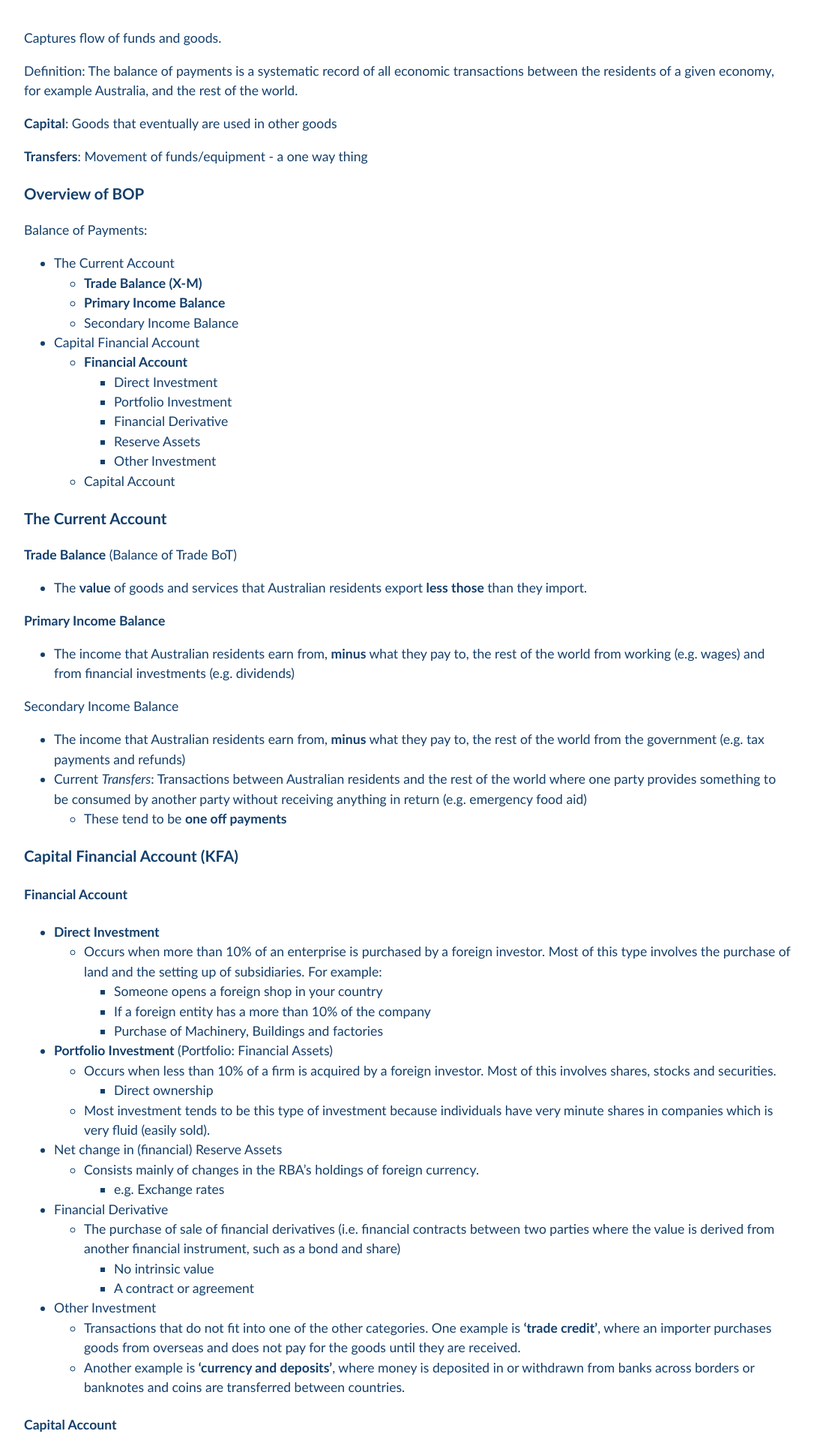
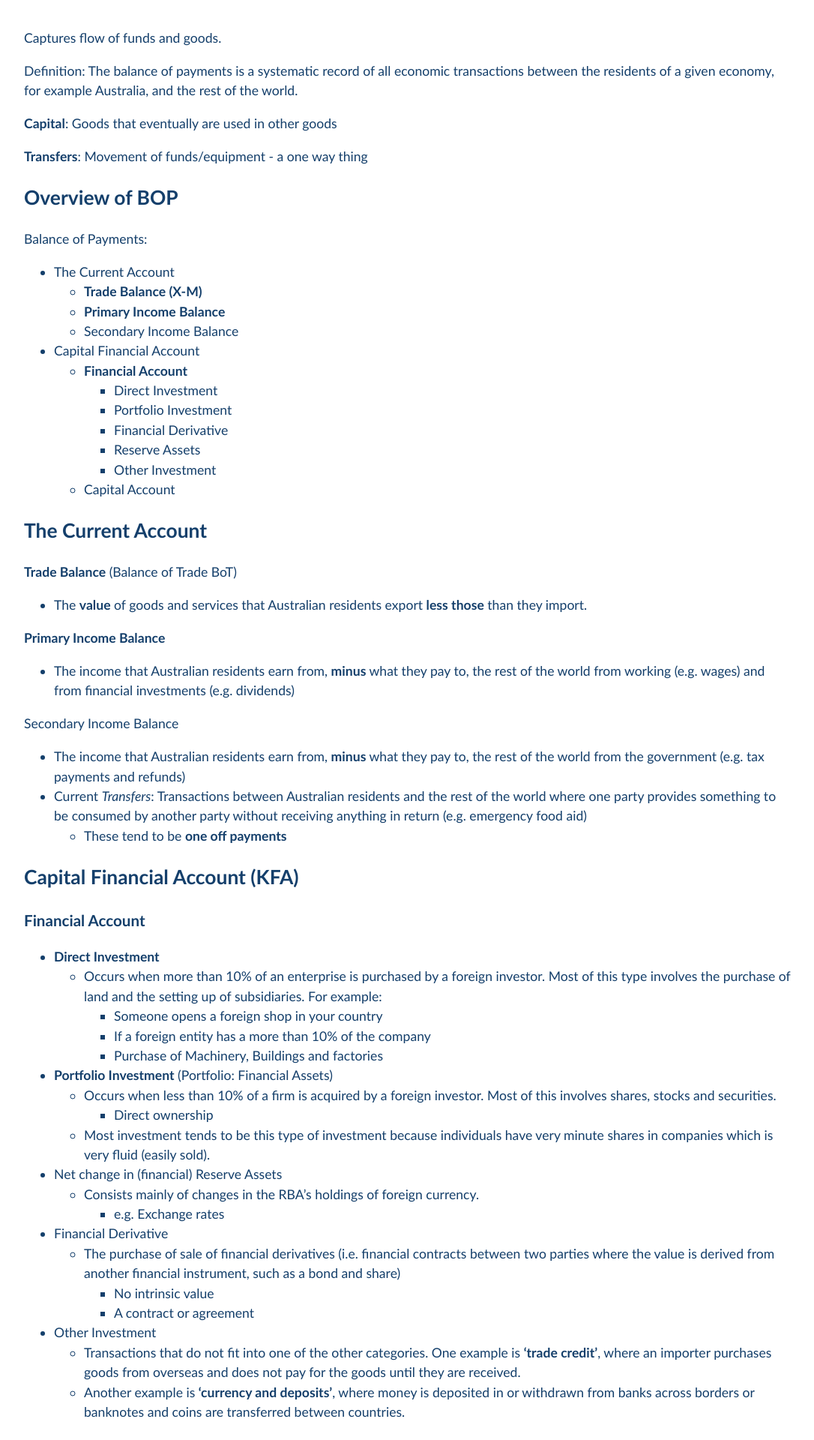
Before and after one commit to Pi-thagoras/the-chicken-pen, a Jekyll site: the page built from economics/econs_year_12/Balance-of-Payments.md, in a window 1280 px wide. Shown: the part 347-2267 px from the top of the page at 75% size, without its empty margins (96-1182 px from the left). Built offline with Jekyll 4.4.1, drawn with Linux system fonts in a browser that asks for light colours.

Commit message:
vault backup: 2024-02-06 19:54:48

```diff
--- a/economics/econs_year_12/Balance-of-Payments.md
+++ b/economics/econs_year_12/Balance-of-Payments.md
@@ -10,7 +10,7 @@ Definition: The balance of payments is a systematic record of all economic trans
 
 **Transfers**: Movement of funds/equipment - a one way thing
 
-### Overview of BOP
+## Overview of BOP
 
 Balance of Payments:
 - The Current Account
@@ -26,7 +26,7 @@ Balance of Payments:
 		- Other Investment
 	- Capital Account
 
-### The Current Account
+## The Current Account
 
 **Trade Balance** (Balance of Trade BoT)
 - The **value** of goods and services that Australian residents export **less those** than they import.
@@ -39,9 +39,9 @@ Secondary Income Balance
 - Current *Transfers*: Transactions between Australian residents and the rest of the world where one party provides something to be consumed by another party without receiving anything in return (e.g. emergency food aid)
 	- These tend to be **one off payments**
 
-### Capital Financial Account (KFA)
+## Capital Financial Account (KFA)
 
-#### Financial Account
+### Financial Account
 
 - **Direct Investment**
 	- Occurs when more than 10% of an enterprise is purchased by a foreign investor. Most of this type involves the purchase of land and the setting up of subsidiaries. For example:
@@ -63,7 +63,7 @@ Secondary Income Balance
 	- Transactions that do not fit into one of the other categories. One example is **'trade credit'**, where an importer purchases goods from overseas and does not pay for the goods until they are received.
 	- Another example is **'currency and deposits'**, where money is deposited in or withdrawn from banks across borders or banknotes and coins are transferred between countries.
 
-#### Capital Account
+### Capital Account
 
 - Capital Transfers
 	- Transactions where one party has transferred ownership of something for another party without receiving anything specific in return. For example:
@@ -73,14 +73,14 @@ Secondary Income Balance
 - Acquisitions/Disposals of non-produced, non-financial assets
 	- Transactions that involve intangible assets (e.g. brand names, copyrights and trademarks) and rights to use land or water (e.g. for fishing or mining)
 
-### Net Errors and Omissions (Just need to know about its existence)
+## Net Errors and Omissions (Just need to know about its existence)
 
 Also under capital and financial account heading in the balance of payments figures there is an item entitled Net Errors and Omissions.
 
 This is just an adjustment that is made to the figures because of errors in the data.
 
 
-### Relationship between CA and KFA
+## Relationship between CA and KFA
 
 Current account is always offset by the capital financial account. There is a balance of payments and hence the sum is zero.
 
```
